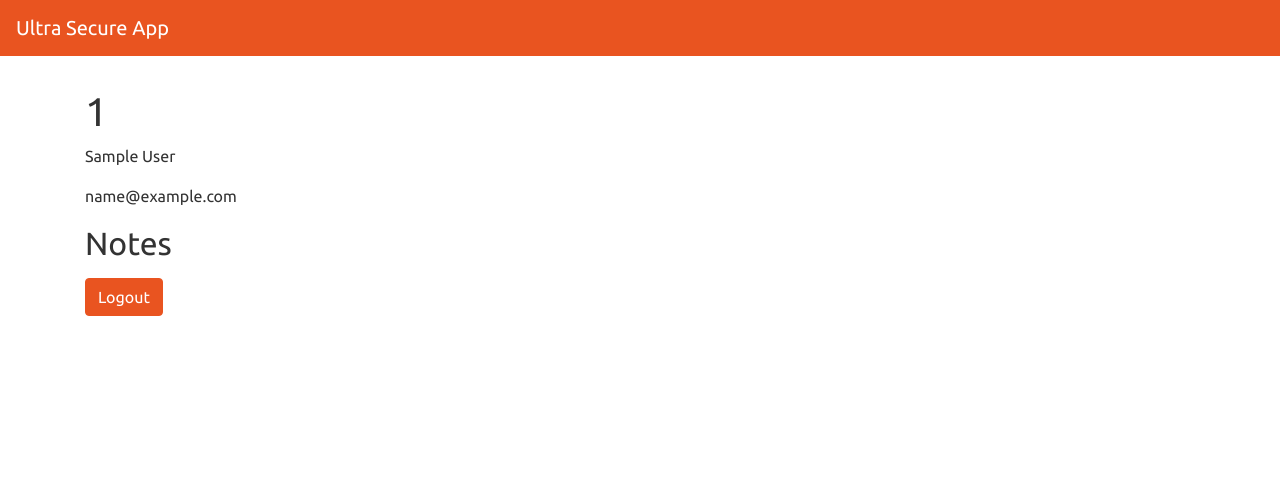
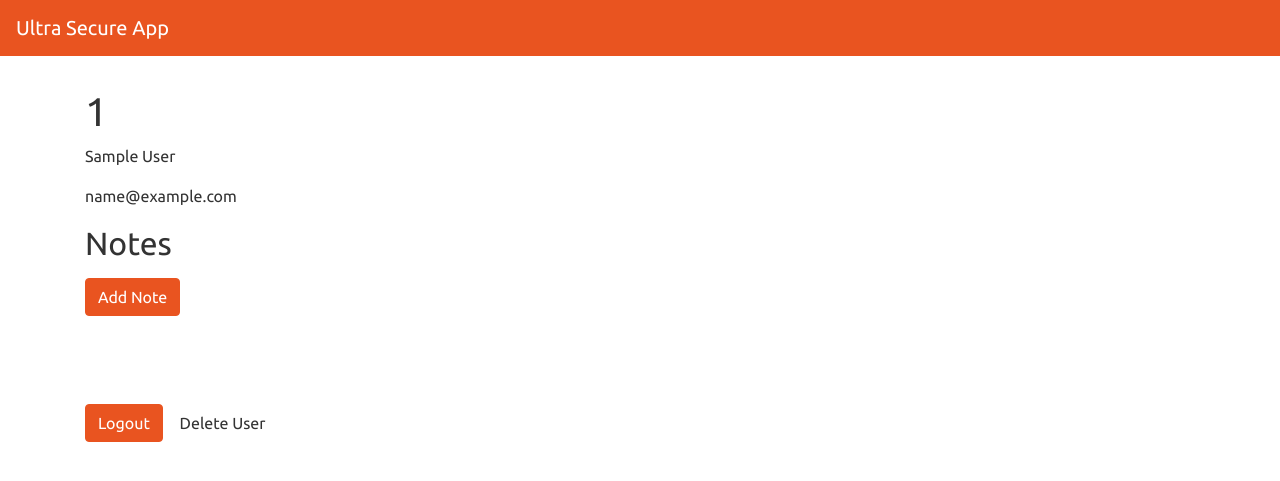
Before and after one commit to astonbdev/flask-users, a Flask app: template templates/user.html in a window 1280 px wide. Shown: the top 481 px of the page. Run offline with Flask 2, Linux system fonts and the light colour scheme; the template is opened without the code that fills it: values that come from a table or form of the project are taken from there, others are empty; the visitor is signed in with stand-in values (Sample User, id 1); data comes from the database, SQL or seed files in the repository.

Commit message:
Finished note add/update routes

```diff
--- a/app.py
+++ b/app.py
@@ -3,7 +3,7 @@ import os
 from flask import Flask, render_template, redirect, session
 from flask_debugtoolbar import DebugToolbarExtension
 from models import connect_db, db, User, Note
-from forms import CSRFProtectForm, RegisterUserForm, LoginUserForm
+from forms import CSRFProtectForm, RegisterUserForm, LoginUserForm, NoteForm
 
 app = Flask(__name__)
 app.config["SQLALCHEMY_DATABASE_URI"] = "postgresql:///hashing_login"
@@ -78,10 +78,15 @@ def show_user(username):
     """displays user information"""
 
     form = CSRFProtectForm()
+    noteCSRFForm = CSRFProtectForm()
     user = User.query.get_or_404(username)
 
     if session.get("username") == username:
-        return render_template("user.html", user=user, form=form)
+        return render_template(
+            "user.html",
+            user=user,
+            form=form,
+            noteCSRF=noteCSRFForm)
     else:
         return redirect('/login')
 
@@ -93,3 +98,43 @@ def logout_user():
     session.pop("username", None)
 
     return redirect('/login')
+
+
+@app.route('/users/<username>/notes/add', methods=["GET", "POST"])
+def add_user_note(username):
+
+    form = NoteForm()
+
+    user = User.query.get_or_404(username)
+
+    if form.validate_on_submit():
+        title = form.title.data
+        content = form.content.data
+
+        note = Note(title=title, content=content)
+
+        user.notes.append(note)
+
+        db.session.commit()
+
+        return redirect(f'/users/{username}')
+
+    return render_template("add_note.html", username=user.username, form=form)
+
+
+@app.route('/notes/<int:note_id>/update', methods=["GET", "POST"])
+def update_user_note(note_id):
+
+    note = Note.query.get_or_404(note_id)
+
+    form = NoteForm(obj=note)
+
+    if form.validate_on_submit():
+        note.title = form.title.data
+        note.content = form.content.data
+
+        db.session.commit()
+
+        return redirect(f'/users/{note.owner}')
+
+    return render_template("update_note.html", form=form, note=note)
--- a/forms.py
+++ b/forms.py
@@ -1,5 +1,5 @@
 from flask_wtf import FlaskForm
-from wtforms import StringField, PasswordField
+from wtforms import StringField, PasswordField, TextAreaField
 from wtforms.validators import InputRequired, Length
 
 
@@ -27,5 +27,15 @@ class LoginUserForm(FlaskForm):
                              validators=[InputRequired()])
 
 
+class NoteForm(FlaskForm):
+    """Edits/Adds note for user"""
+
+    title = StringField('Title',
+                        validators=[InputRequired(), Length(max=100)])
+
+    content = TextAreaField("Content",
+                            validators=[InputRequired()])
+
+
 class CSRFProtectForm(FlaskForm):
     """For CSRF protection"""
--- a/templates/note.html
+++ b/templates/update_note.html
@@ -1,7 +1,7 @@
 {% extends 'base.html' %}
 
 {% block content %}
-<form action="">
+<form action="/notes/{{ note.id }}/update" method="POST">
     {{ form.hidden_tag() }}
     {% for field in form if field.widget.input_type != 'hidden' %}
     <div class="mb-3">
@@ -22,7 +22,7 @@
         </span>
     </div>
     {% endfor %}
-    <button id="update-note-form" type="submit">Update Note!</button>
+    <button class="btn btn-primary" id="update-note-form" type="submit">Update Note</button>
 
 
 </form>
--- a/templates/user.html
+++ b/templates/user.html
@@ -7,21 +7,37 @@
 <p>{{ user.email }}</p>
 
 <h2>Notes</h2>
+    <form id="note-form">
+        {{ noteCSRF.hidden_tag() }}
         <ul>
             {% for note in user.notes %}
             <li maxlength="100">
-            <p><b>{{ note.title }}</b>{{ note.content }}</p>
-            <button formaction="/notes/{{ note.id }}/update">Update Note</button>
-            <button formaction="/notes/{{ note.id }}/delete" method="POST">Delete Note</button>
+                <p><b>{{ note.title }}</b>: {{ note.content }}</p>
+                    <button class="btn btn-dark" formaction="/notes/{{ note.id }}/update">Update Note</button>
+                    <button class="btn btn-dark" formaction="/notes/{{ note.id }}/delete" method="POST">Delete Note</button>
             </li>
+            <br>
             {% endfor %}
         </ul>
+        <button class= "btn btn-primary" id="add-note" formaction="/users/{{user.username}}/notes/add">Add Note</button>
+    </form>
+    <br>
+    <br>
+    <br>
 
-<form  id="logout-form" action="/logout" method="POST">
+<form id="user-action-form" method="POST">
     {{ form.hidden_tag() }}
     <button
+        formaction="/logout"
         class="btn btn-primary"
         id="logout"
         type="submit">Logout</button>
+
+    <button
+        formaction="/users/{{ user.username }}/delete"
+        class="btn btn-dangerous"
+        id="delete-user"
+        type="submit">Delete User</button>
+
 </form>
 {% endblock %}
```
Also changed, not shown: templates/add_note.html (added, +30 -0 lines). Lines whose indentation alone changed are shown as unchanged.
